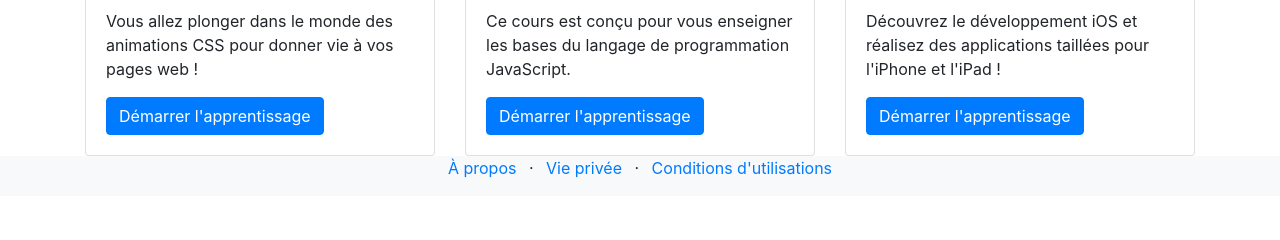
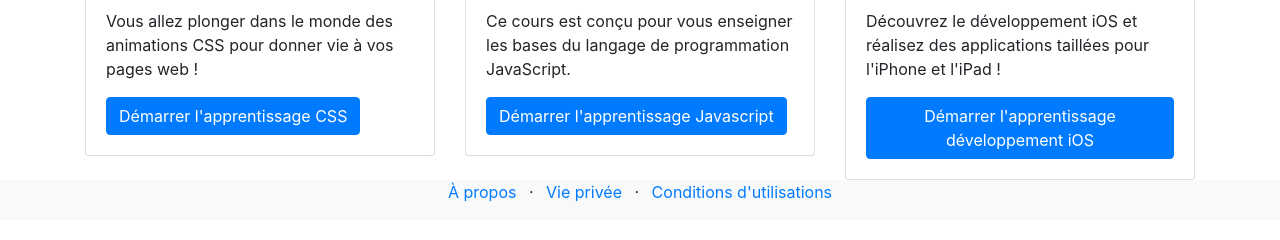
Before and after one commit to Sebbysebby/Sebbysebby, a plain HTML site: page lessons.html in a window 1280 px wide. Shown: the part 376-616 px from the top of the page. Drawn offline with nearby package versions, Linux system fonts and the light colour scheme.

Commit message:
Test  stretched-link

```diff
--- a/lessons.html
+++ b/lessons.html
@@ -57,7 +57,7 @@
           <div class="card-body">
             <h5 class="card-title">Créez des animations CSS</h5>
             <p class="card-text">Vous allez plonger dans le monde des animations CSS pour donner vie à vos pages web !</p>
-            <a href="lesson-1.html" class="btn btn-primary stretched-link">Démarrer l'apprentissage</a>
+            <a href="lesson-1.html" class="btn btn-primary stretched-link">Démarrer l'apprentissage CSS</a>
           </div>
         </div>
       </div>
@@ -67,7 +67,7 @@
           <div class="card-body">
             <h5 class="card-title">Programmer avec JavaScript</h5>
             <p class="card-text">Ce cours est conçu pour vous enseigner les bases du langage de programmation JavaScript.</p>
-            <a href="lesson-1.html" class="btn btn-primary">Démarrer l'apprentissage</a>
+            <a href="lesson-1.html" class="btn btn-primary">Démarrer l'apprentissage Javascript</a>
           </div>
         </div>
       </div>
@@ -77,7 +77,7 @@
           <div class="card-body">
             <h5 class="card-title">Les fondamentaux de Swift</h5>
             <p class="card-text">Découvrez le développement iOS et réalisez des applications taillées pour l'iPhone et l'iPad !</p>
-            <a href="lesson-1.html" class="btn btn-primary stretched-link">Démarrer l'apprentissage</a>
+            <a href="lesson-1.html" class="btn btn-primary stretched-link">Démarrer l'apprentissage développement iOS</a>
           </div>
         </div>
       </div>
```
